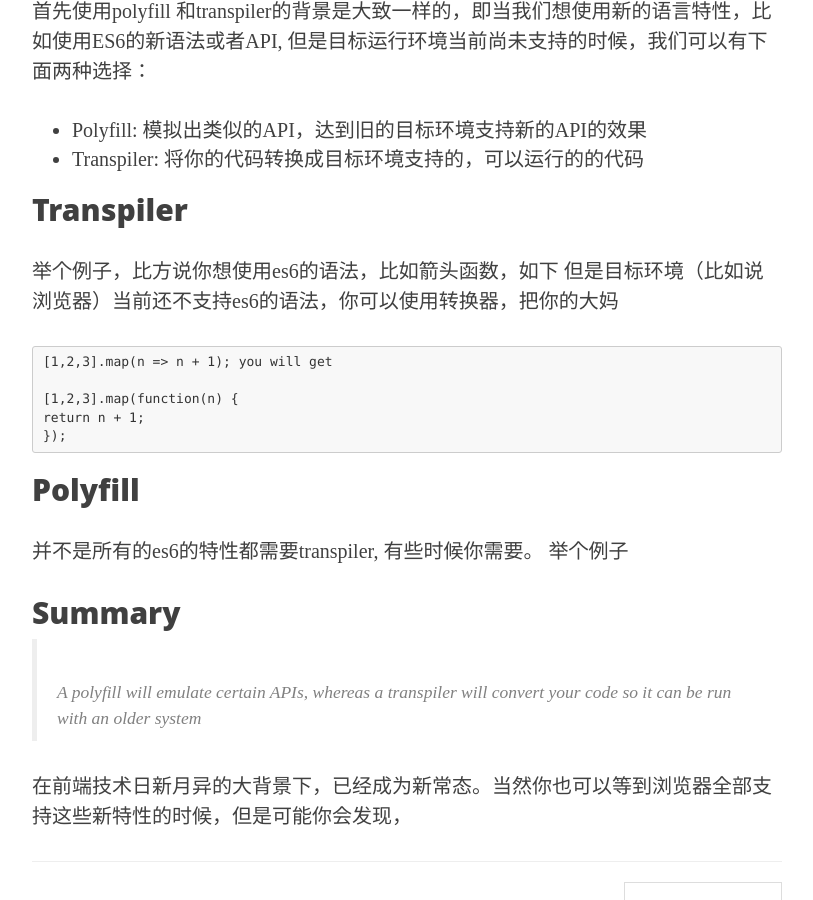
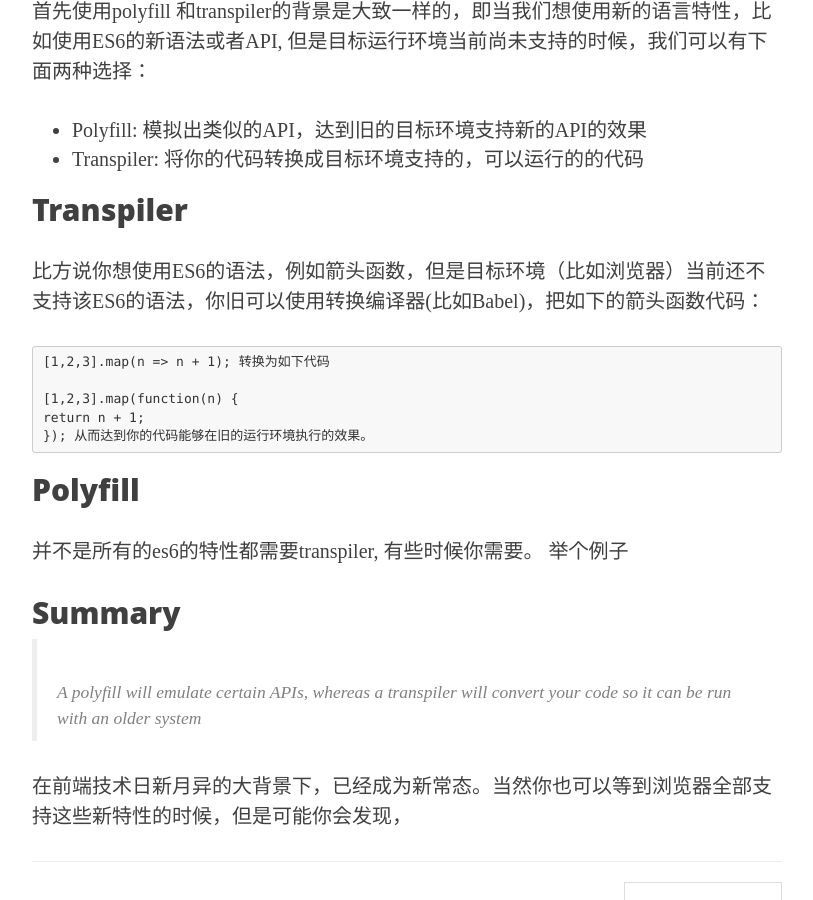
Before and after one commit to fudanzz/fudanzz.github.io, a Jekyll site: the page built from _posts/2016-09-01-transpiling-polyfill.markdown, in a window 1280 px wide and 900 px high, scrolled down 730 px. Shown: the whole window, without its empty margins (233-1046 px from the left). Built offline with Jekyll 4.4.1, drawn with Linux system fonts in a browser that asks for light colours; nearby versions of some CDN libraries; some web fonts are replaced.

Commit message:
new post

```diff
--- a/_posts/2016-09-01-transpiling-polyfill.markdown
+++ b/_posts/2016-09-01-transpiling-polyfill.markdown
@@ -17,15 +17,15 @@ header-img: "img/post-bg-01.jpg"
 
 ## Transpiler
 
-举个例子，比方说你想使用es6的语法，比如箭头函数，如下
-但是目标环境（比如说浏览器）当前还不支持es6的语法，你可以使用转换器，把你的大妈
+比方说你想使用ES6的语法，例如箭头函数，但是目标环境（比如浏览器）当前还不支持该ES6的语法，你旧可以使用转换编译器(比如Babel)，把如下的箭头函数代码：
 
     [1,2,3].map(n => n + 1);
-you will get
+转换为如下代码
 
     [1,2,3].map(function(n) {
     return n + 1;
     });
+从而达到你的代码能够在旧的运行环境执行的效果。
 
 ## Polyfill
 
```
